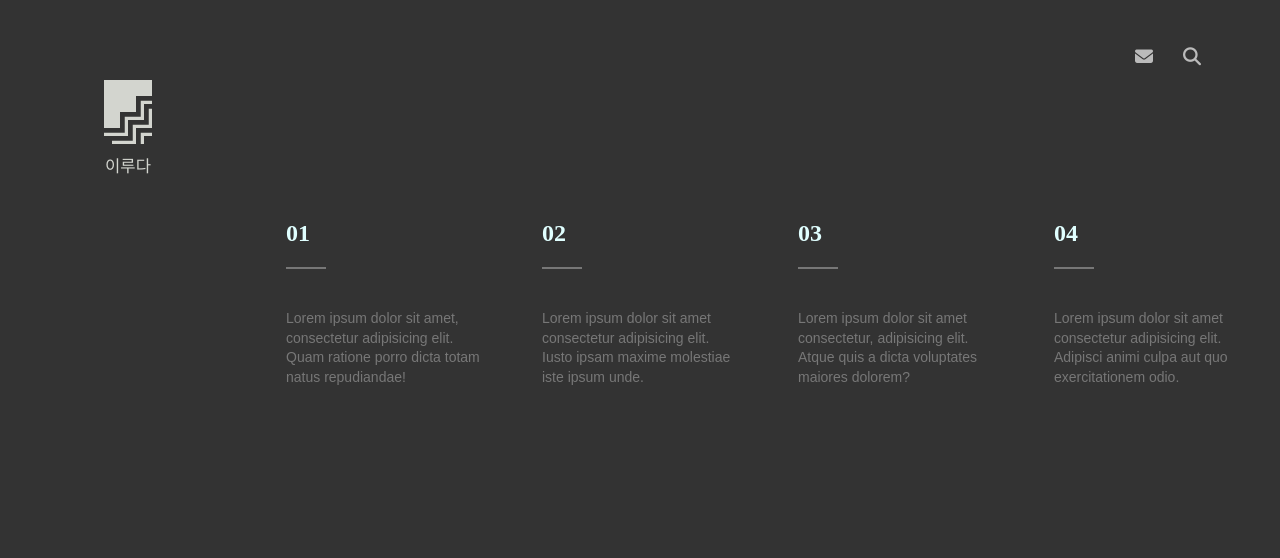
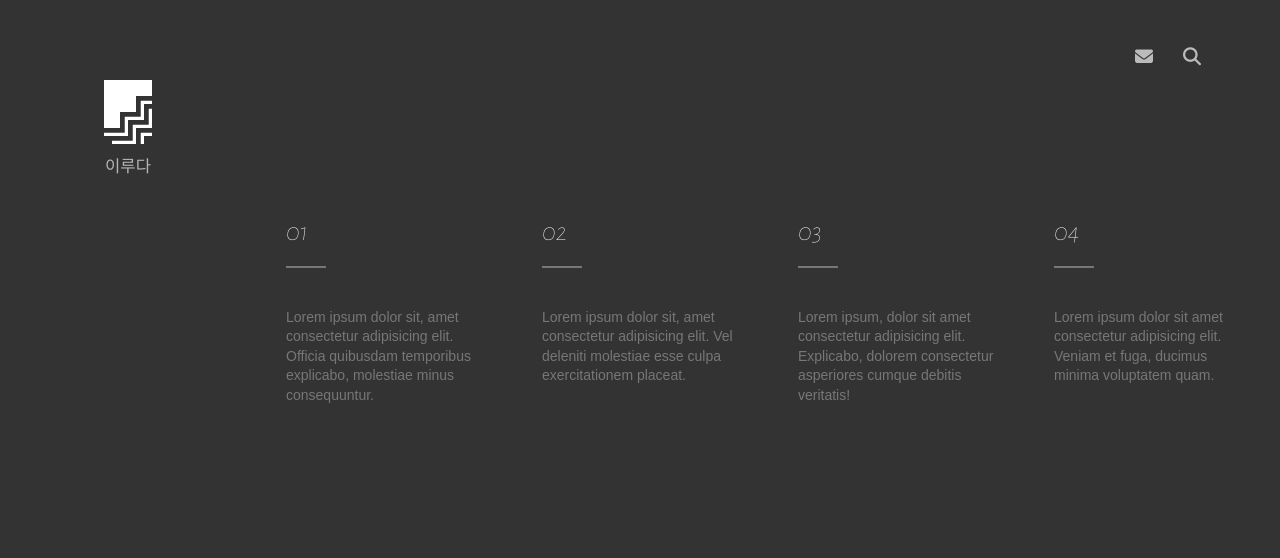
Before and after one commit to jiniviolet/flex_video, a plain HTML site: page index.html in a window 1280 px wide. Shown: the top 558 px of the page. Drawn offline with Linux system fonts and the light colour scheme.

Commit message:
전체 UI스타일 완성

```diff
--- a/index.html
+++ b/index.html
@@ -6,23 +6,24 @@
     <title>Document</title>
     <link rel="stylesheet" href="css/style.css">
     <script src="https://kit.fontawesome.com/c0f0ed23e2.js" crossorigin="anonymous"></script>
+    <script defer src="main.js"></script>
 </head>
 <body>
     <main>
         <header>
             <h1>
-                <i class="fab fa-firstdraft"></i>
+                <i class="fab fab fa-firstdraft"></i>
                 <span>이루다</span>
             </h1>
             <p>2023 이루다 &copy; ALL RIGHTS RESERVED.</p>
-         </header>
+        </header>
 
         <section>
             <article>
                 <div class="inner">
                     <div class="txt">
                         <h2>01</h2>
-                        <p>Lorem ipsum dolor sit amet, consectetur adipisicing elit. Quam ratione porro dicta totam natus repudiandae!</p>
+                        <p>Lorem ipsum dolor sit, amet consectetur adipisicing elit. Officia quibusdam temporibus explicabo, molestiae minus consequuntur.</p>
                     </div>
 
                     <figure>
@@ -35,8 +36,9 @@
                 <div class="inner">
                     <div class="txt">
                         <h2>02</h2>
-                        <p>Lorem ipsum dolor sit amet consectetur adipisicing elit. Iusto ipsam maxime molestiae iste ipsum unde.</p>
+                        <p>Lorem ipsum dolor sit, amet consectetur adipisicing elit. Vel deleniti molestiae esse culpa exercitationem placeat.</p>
                     </div>
+
                     <figure>
                         <video src="vids/vid2.mp4" loop muted></video>
                     </figure>
@@ -47,8 +49,9 @@
                 <div class="inner">
                     <div class="txt">
                         <h2>03</h2>
-                        <p>Lorem ipsum dolor sit amet consectetur, adipisicing elit. Atque quis a dicta voluptates maiores dolorem?</p>
+                        <p>Lorem ipsum, dolor sit amet consectetur adipisicing elit. Explicabo, dolorem consectetur asperiores cumque debitis veritatis!</p>
                     </div>
+
                     <figure>
                         <video src="vids/vid3.mp4" loop muted></video>
                     </figure>
@@ -59,22 +62,22 @@
                 <div class="inner">
                     <div class="txt">
                         <h2>04</h2>
-                        <p>Lorem ipsum dolor sit amet consectetur adipisicing elit. Adipisci animi culpa aut quo exercitationem odio.</p>
+                        <p>Lorem ipsum dolor sit amet consectetur adipisicing elit. Veniam et fuga, ducimus minima voluptatem quam.</p>
                     </div>
+
                     <figure>
                         <video src="vids/vid4.mp4" loop muted></video>
                     </figure>
                 </div>
             </article>
+
         </section>
 
         <nav>
-            <ui>
-             <ul>
+            <ul>
                 <li><a href="#"><i class="fas fa-envelope"></i></a></li>
                 <li><a href="#"><i class="fas fa-search"></i></a></li>
-             </ul>
-            </ui>
+            </ul>
         </nav>
     </main>
 </body>
--- a/scss/style.scss
+++ b/scss/style.scss
@@ -18,7 +18,7 @@ main {
         align-content: space-between;
 
         h1 {
-            color: #d3d5cf;
+            color: #fff;
             display: flex;
             flex-wrap: wrap;
             justify-content: center;
@@ -30,7 +30,8 @@ main {
             span {
                 width: 100%;
                 text-align: center;
-                font: normal 1.3vw/1 "bold";
+                font: normal 1.3vw/1 "arial";
+                color: #b7b4b4
             }
         }
 
@@ -39,8 +40,6 @@ main {
             color: #888;
             text-align: center;
         }
-
-
     }
     section {
         width: 80%;
@@ -52,6 +51,7 @@ main {
             flex: 1;
             transition: 0.5s;
             position: relative;
+
 
             &::before {
                 content: "";
@@ -81,8 +81,8 @@ main {
                     transition: 1s;
 
                     h2 {
-                        font: nomal 2vw/1 "alegreya sans sc";
-                        color: lightcyan;
+                        font: normal 2vw/1 "Alegreya sans SC";
+                        color: #fff;
                         margin-bottom: 40px;
                         transition: 1s;
 
@@ -103,6 +103,7 @@ main {
                     }
                 }
 
+
                 figure {
                     width: 100%;
                     height: 15vh;
@@ -110,8 +111,9 @@ main {
                     position: relative;
                     transition: 0.5s;
                     top: 0px;
-                    box-shadow: 10px 10px 15px lightcyan;
+                    box-shadow: 10px 10px 10px rgba(135, 134, 134, 0.636);
                     filter: saturate(0.2);
+
 
                     video {
                         width: 100%;
@@ -138,14 +140,14 @@ main {
 
                             &::after {
                                 width: 120px;
-                                background: orange;
+                                background: violet;
                             }
                         }
                     }
                     figure {
                         height: 20vh;
                         top: 25px;
-                        filter: saturate(1.2)
+                        filter: saturate(1.4);
                     }
                 }
             }
```
Also changed, not shown: css/style.css, 1 other file.
